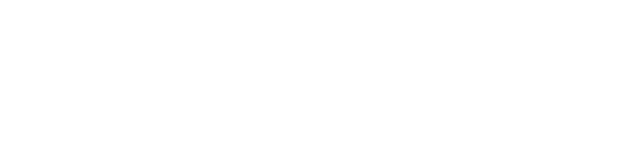
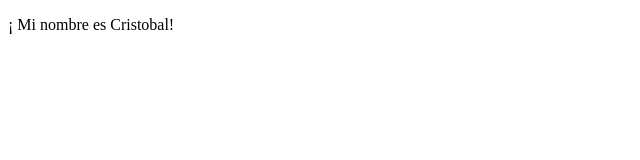
Before and after one commit to CristobalEspinosa/dise-o2daw, a plain HTML site: page index.html in a window 1280 px wide. Shown: the whole page, without its empty margins (0-640 px from the left). Drawn offline with Linux system fonts and the light colour scheme.

Commit message:
div con mi nombre

```diff
--- a/index.html
+++ b/index.html
@@ -6,6 +6,11 @@
     <title>GitDocument</title>
 </head>
 <body>
+    <div class=”container”>
+        <div class=”row”>
+            <p> ¡ Mi nombre es Cristobal! </p>
+        </div>
+        </div>
 
 </body>
 </html>
```
